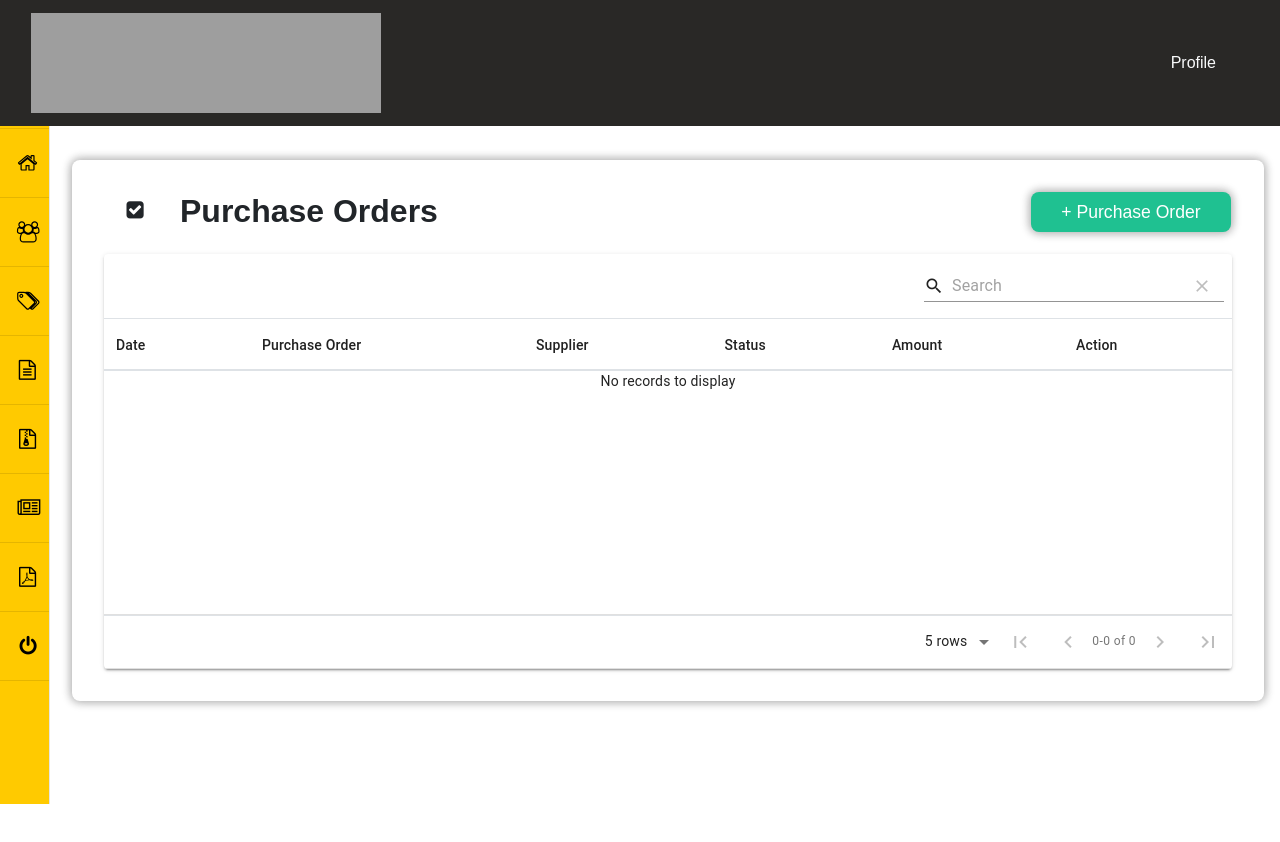
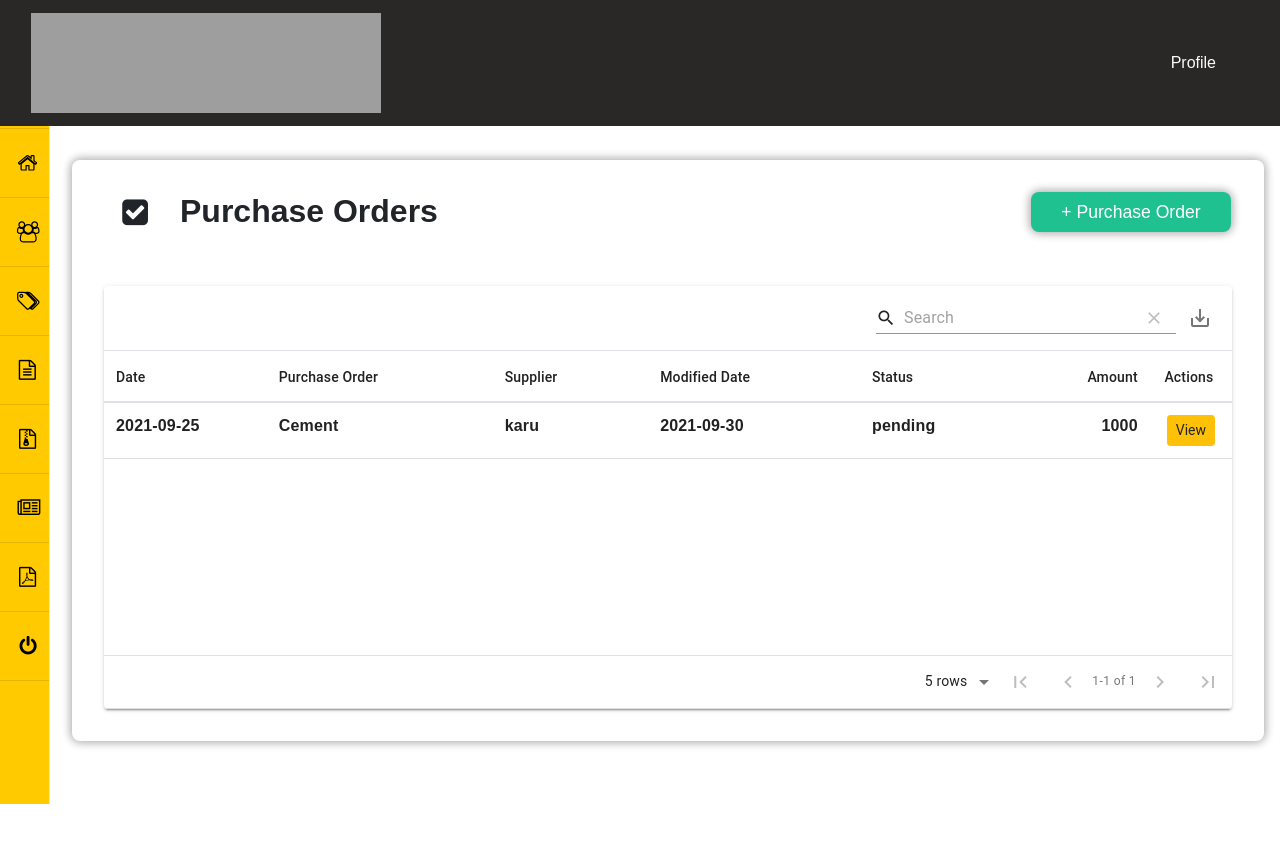
Before and after one commit to Assignment-Group-SLIIT/chi-lanka-web, a React (Create React App) app: page /pOrders in a window 1280 px wide. Shown: the top 842 px of the page. Built offline with nearby package versions, Linux system fonts and the light colour scheme; grey boxes are pictures that could not be loaded; a web font is replaced by a local one.

Commit message:
purchase orders page developed

```diff
--- a/src/components/Header.js
+++ b/src/components/Header.js
@@ -64,7 +64,7 @@
             <hr></hr>
             <li className="has-subnav">
               <li data-toggle="collapse" data-target="#new2" className="collapsed">
-                <a href="javascript:void(0)" >  <i className="fa fa-tags fa-2x fa-cog stroke-transparent"></i> <span className="nav-text">Items</span> <i className="fa fa-angle-right fa-animate fa-2x"></i></a>
+                <a href="/pOrders" >  <i className="fa fa-tags fa-2x fa-cog stroke-transparent"></i> <span className="nav-text">Items</span> <i className="fa fa-angle-right fa-animate fa-2x"></i></a>
               </li>
 
               <li>
--- a/src/components/styles.scss
+++ b/src/components/styles.scss
@@ -42,6 +42,19 @@
 .stroke-transparent {
  -webkit-text-stroke: 1.2px #000;
  -webkit-text-fill-color: transparent;
+}
+
+.fa-o {
+  position: relative;
+  display: table-cell;
+  width: 60px;
+  height: 36px;
+  text-align: center;
+  vertical-align: middle;
+  font-size: 30px;
+  padding-right: 5px;
+  padding-left: 5px;
+  padding-top: 5px;
 }
 
 .main-menu:hover,
--- a/src/components/views/purchaseOrder/pOrders.js
+++ b/src/components/views/purchaseOrder/pOrders.js
@@ -9,9 +9,9 @@
             <Header></Header>
 
             <div className="table-emp">
-                <div className="row table-head mt-3">
+                <div className="row table-head mt-3 mb-5">
                     {/* <div className="col"> */}
-                    <i class="fa fa-check-square mt-2" aria-hidden="true"></i>
+                    <i class="fa fa-check-square fa-o"></i>
                     {/* </div> */}
                     <div className="col">
 
@@ -31,12 +31,29 @@
                     <MaterialTable
                         title=""
                         columns={[
-                            { title: "Date", field: "id", type: "string" },
+                            { title: "Date", field: "date", type: "string" },
                             { title: "Purchase Order", field: "Order", type: "string" },
                             { title: "Supplier", field: "supplier", type: "String" },
+                            { title: "Modified Date", field: "Mdate", type: "string" },
                             { title: "Status", field: "status", type: "string" },
-                            { title: "Amount", field: "status", type: "string" },
-                            { title: "Action", field: "action", type: "string" },
+                            { title: "Amount", field: "amount", type: "numeric" },
+
+                        ]}
+
+                        data={[
+                            { date: '2021-09-25', Order: 'Cement', supplier: "karu", Mdate: '2021-09-30', status: "pending", amount: 1000 },
+                        ]}
+                        options={{
+                            sorting: true,
+                            actionsColumnIndex: -1,
+                            exportButton: true,
+                        }}
+                        actions={[
+                            {
+                                icon: () => (
+                                    <button class="btn btn-sm btn-warning">View</button>
+                                ),
+                            },
                         ]}
 
 
@@ -46,6 +63,48 @@
 
             </div>
 
+
+            {/* modal for display while loading or on error */}
+            {/* <Modal show={modalLoading} size="sm"
+                aria-labelledby="contained-modal-title-vcenter"
+                centered>
+                <Modal.Body>
+                    <div class="d-flex justify-content-center mt-2">
+                        <div class="spinner-grow text-danger" role="status">
+                        </div>
+                        <div class="spinner-grow text-danger" role="status">
+                        </div><div class="spinner-grow text-danger" role="status">
+                        </div>
+
+                        <span class="sr-only">something went wrong...</span>
+                    </div>
+                    <div class="d-flex justify-content-center mt-4 h5"> something went wrong</div>
+
+                </Modal.Body>
+                <Modal.Footer>
+
+                    <div className="col py-3 text-center">
+                        <button type="submit" className="btn btn-delete" onClick={() => { window.location.reload() }}>
+                            Try again
+                        </button>
+                    </div>
+                </Modal.Footer>
+            </Modal> */}
+
+            {/* modal for update the data of employee
+            <Modal
+                show={modalUpdate}
+                onHide={() => setModalUpdate(false)}
+                size="lg"
+                aria-labelledby="contained-modal-title-vcenter"
+                centered
+            >
+                <UpdateEmployeeModal
+                    data={modalDataUpdate}
+                    onHide={() => setModalUpdate(false)}
+                />
+            </Modal> */}
+
         </div>
     )
 }
--- a/src/components/views/purchaseRequisitions/prList.js
+++ b/src/components/views/purchaseRequisitions/prList.js
@@ -14,9 +14,12 @@
             <Header></Header>
 
             <div className="table-emp">
-                <div class="row table-head  mt-3">
+
+                <div class="row table-head  mt-3 mb-5">
+                    <i class="fa fa-check-square fa-o"></i>
                     <div class="col">
-                        <h3 className="float-left">Purchase Requisitions</h3>
+
+                        <h3>Purchase Requisitions</h3>
                     </div>
                     <a href="/addEmployee" className="float-right">
                         <button class="btn btn-ok white">
```
